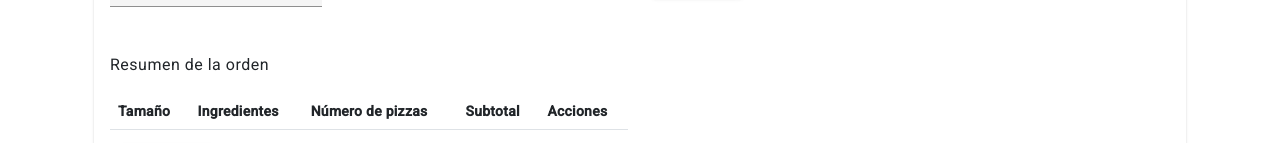
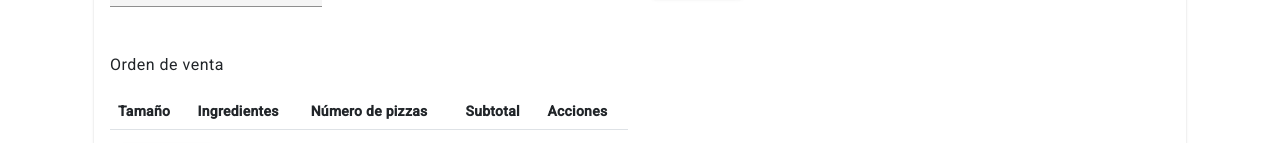
Before and after one commit to IDGS-901-19002280/practicas-angular, an Angular app: page /PizzasComponent in a window 1280 px wide. Shown: the part 491-634 px from the top of the page. Built offline with nearby package versions, Linux system fonts and the light colour scheme.

Commit message:
02/07/2023 JMA

```diff
--- a/src/app/pizzas/pizzas.component.html
+++ b/src/app/pizzas/pizzas.component.html
@@ -73,7 +73,7 @@
 
                 <div class="row mt-4">
                     <div class="col-md-6">
-                        <h4>Resumen de la orden</h4>
+                        <h4>Orden de venta</h4>
                         <table class="table">
                             <thead>
                                 <tr>
```
